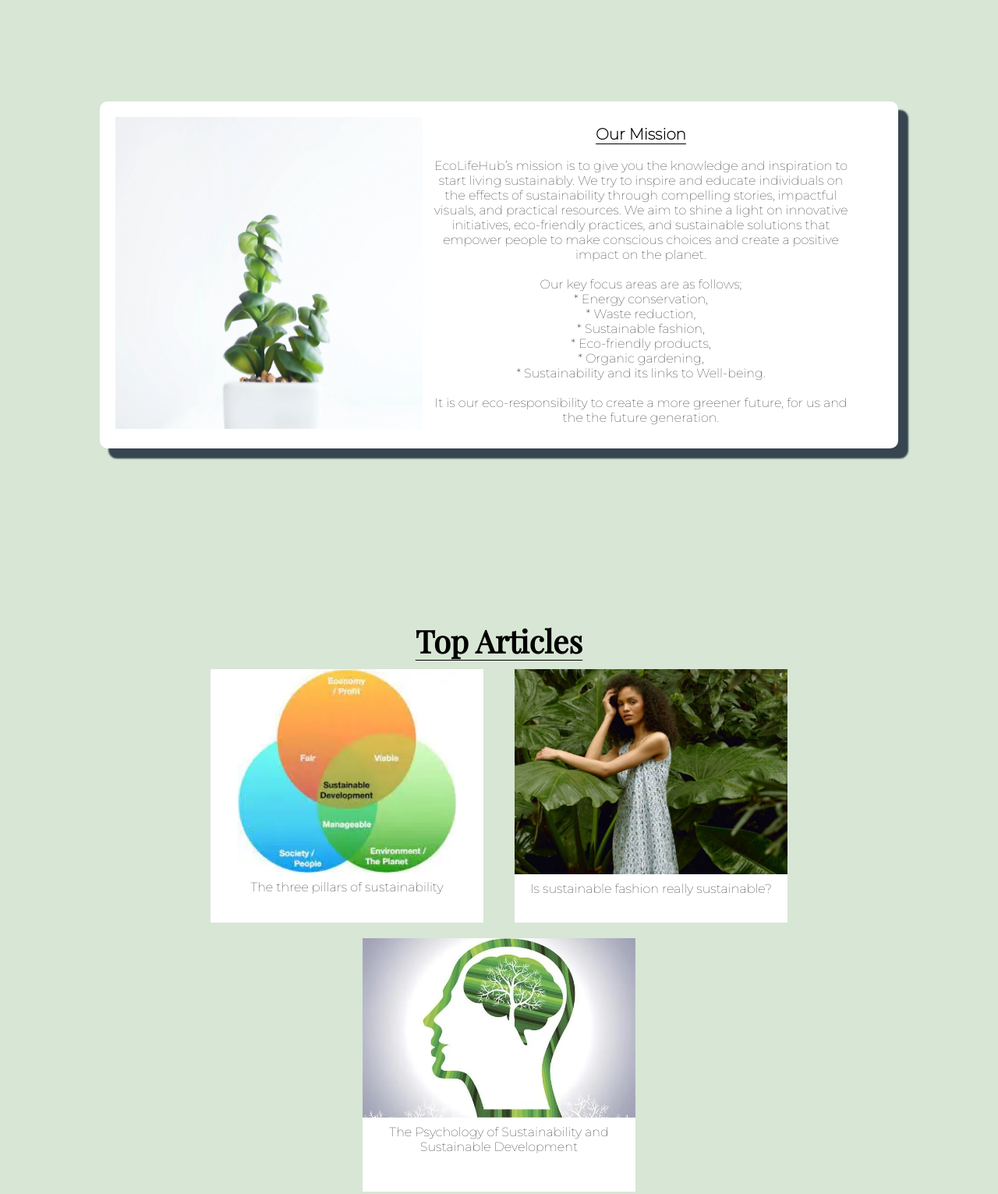
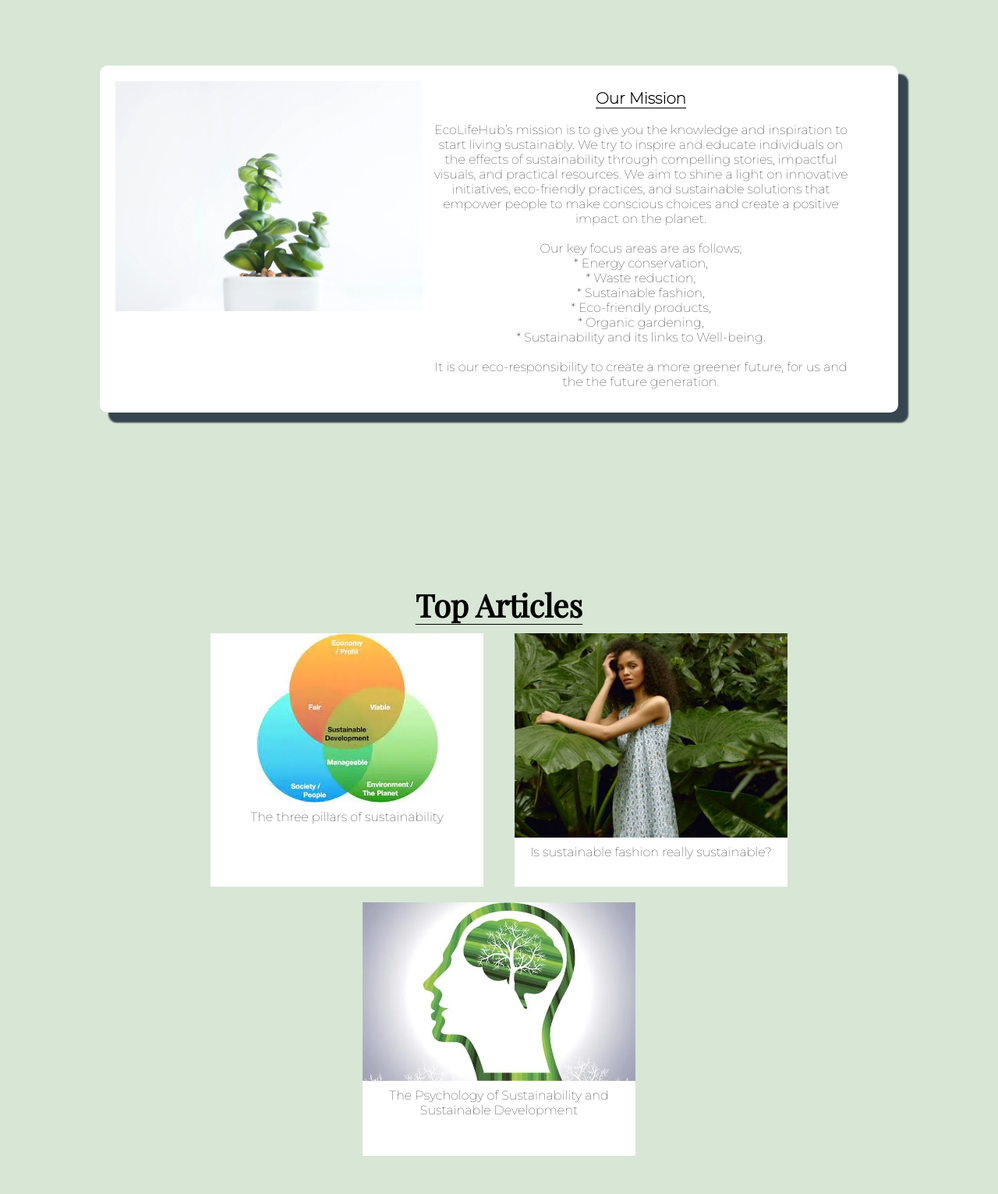
Before and after one commit to DanilleH22/EcoLifeHub, a plain HTML site: page index.html in a window 1280 px wide. Shown: the part 680-2211 px from the top of the page at 78% size. Drawn offline with nearby package versions, Linux system fonts and the light colour scheme.

Commit message:
feat changed sections to div

```diff
--- a/index.html
+++ b/index.html
@@ -29,16 +29,15 @@
                 </li>
             </ul>
         </nav>
+    </header>
 
-    </header>
-    <section >
-        <img src="/assets/image/elh.webp" alt="grass globe representing sustainability" id="elh-outer" width="450px" height="550px">
-    </section>
+    <div>
+        <img src="/assets/image/elh.webp" alt="grass globe representing sustainability" id="elh-outer" >
+    </div>
 
-    <section>
     <div class="mission-value">
         <div class="value">
-                <img src="/assets/image/single-plant.webp" alt="a single plant in pot" id="elh-mission" width="400px" height="400px">
+            <img src="/assets/image/single-plant.webp" alt="a single plant in pot" id="elh-mission" >
             <p>
                 <strong>Our Mission</strong>
                 <br>
@@ -59,22 +58,22 @@
             </p>
         </div>
     </div>
-    </section>
+
 
     <section>
         <div class="top-articles">
             <h2>Top Articles</h2>
             <div>
                 <div class="box">
-                    <img src="assets/image/3-pillars.webp" target="blank" alt="3 cirlce overlapping each other, each circle represents 'Economy, Environment and Society" width="280px" height="500px" class="article-img">
+                    <img src="assets/image/3-pillars.webp" alt="3 cirlce overlapping each other, each circle represents 'Economy, Environment and Society"  class="article-img">
                     <a href="https://www.futurelearn.com/info/courses/sustainability-society-and-you/0/steps/4618#:~:text=Sustainability%20is%20often%20represented%20diagrammatically,environmental%20protection%20and%20social%20equity." target="_blank" aria-label="Article link for The three pillars of sustainability">The three pillars of sustainability</a><br>
                 </div>
                 <div class="box">
-                    <img src="assets/image/sustainable-fashion.webp" target="blank" alt="Lady standing infront of bushes posing" width="400px" height="300px" class="article-img">
+                    <img src="assets/image/sustainable-fashion.webp" alt="Lady standing infront of bushes posing" class="article-img">
                     <a href="https://pg-online.leeds.ac.uk/blogs/is-sustainable-fashion-really-sustainable/" target="_blank" aria-label="Article link for Is sustainable fashion really sustainable?">Is sustainable fashion really sustainable?</a><br>
                 </div>
                 <div class="box">
-                    <img src="assets/image/environmental-psych.webp" target="blank" alt="Head with a braind made of green and white tree outline" width="600px" height="400px" class="article-img">
+                    <img src="assets/image/environmental-psych.webp" alt="Head with a braind made of green and white tree outline" class="article-img">
                     <a href="https://www.frontiersin.org/articles/10.3389/fpsyg.2017.01534/full" target="_blank" aria-label="Article link for The Psychology of Sustainability and Sustainable Development">The Psychology of Sustainability and Sustainable Development </a><br>
                 </div>
             </div>
@@ -97,7 +96,7 @@
             </div>
         </div>
         <div class="bottom-content">
-            <p>Copyright &copy2023 <a href="index.html">Danille</a></p>
+            <p>Copyright &copy;2023 <a href="index.html">Danille</a></p>
             <ul>
                 <li><a href="index.html">Home</a></li>
                 <li><a href="about.html">About</a></li>
```
Lines whose indentation alone changed are shown as unchanged.
